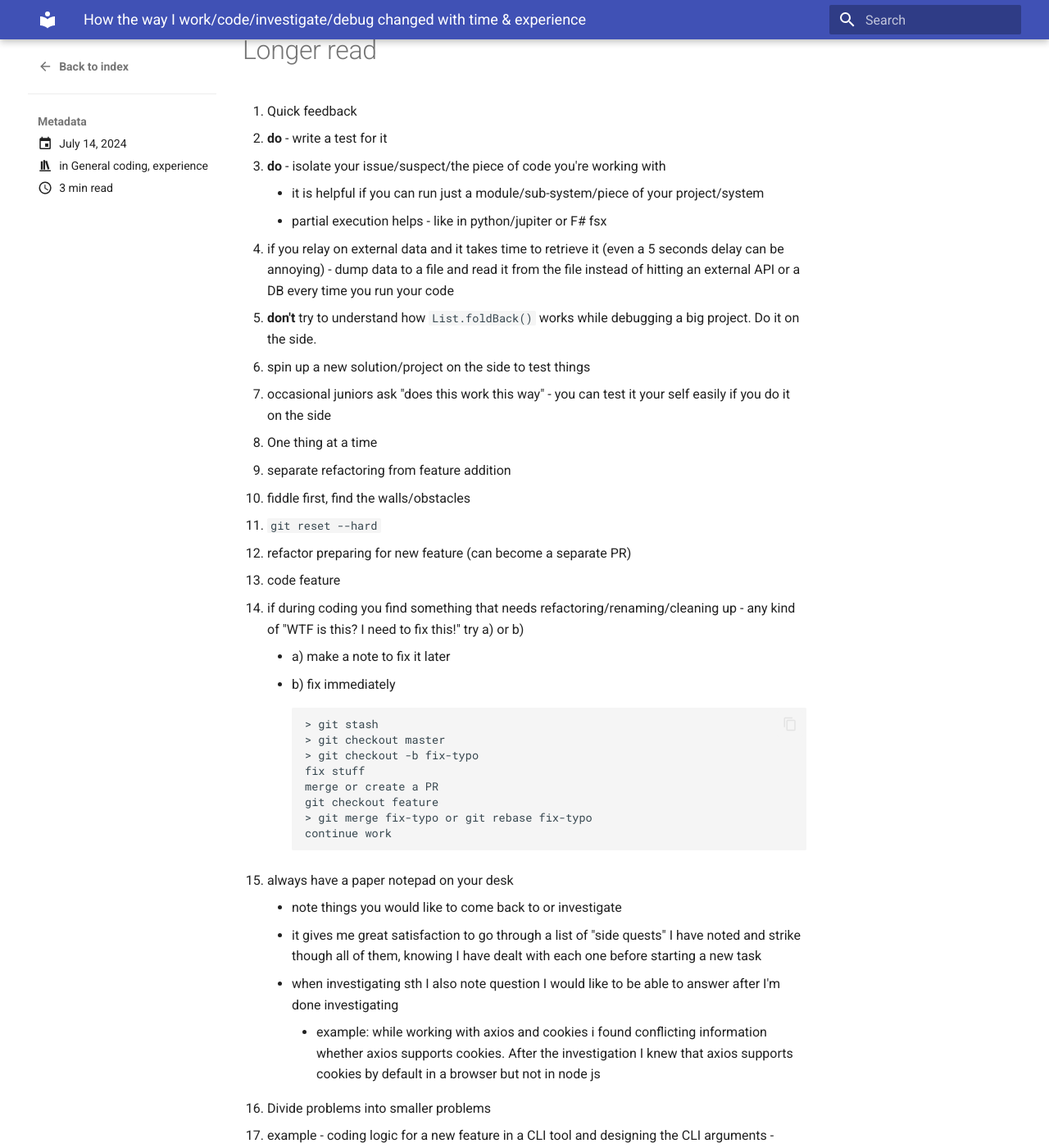
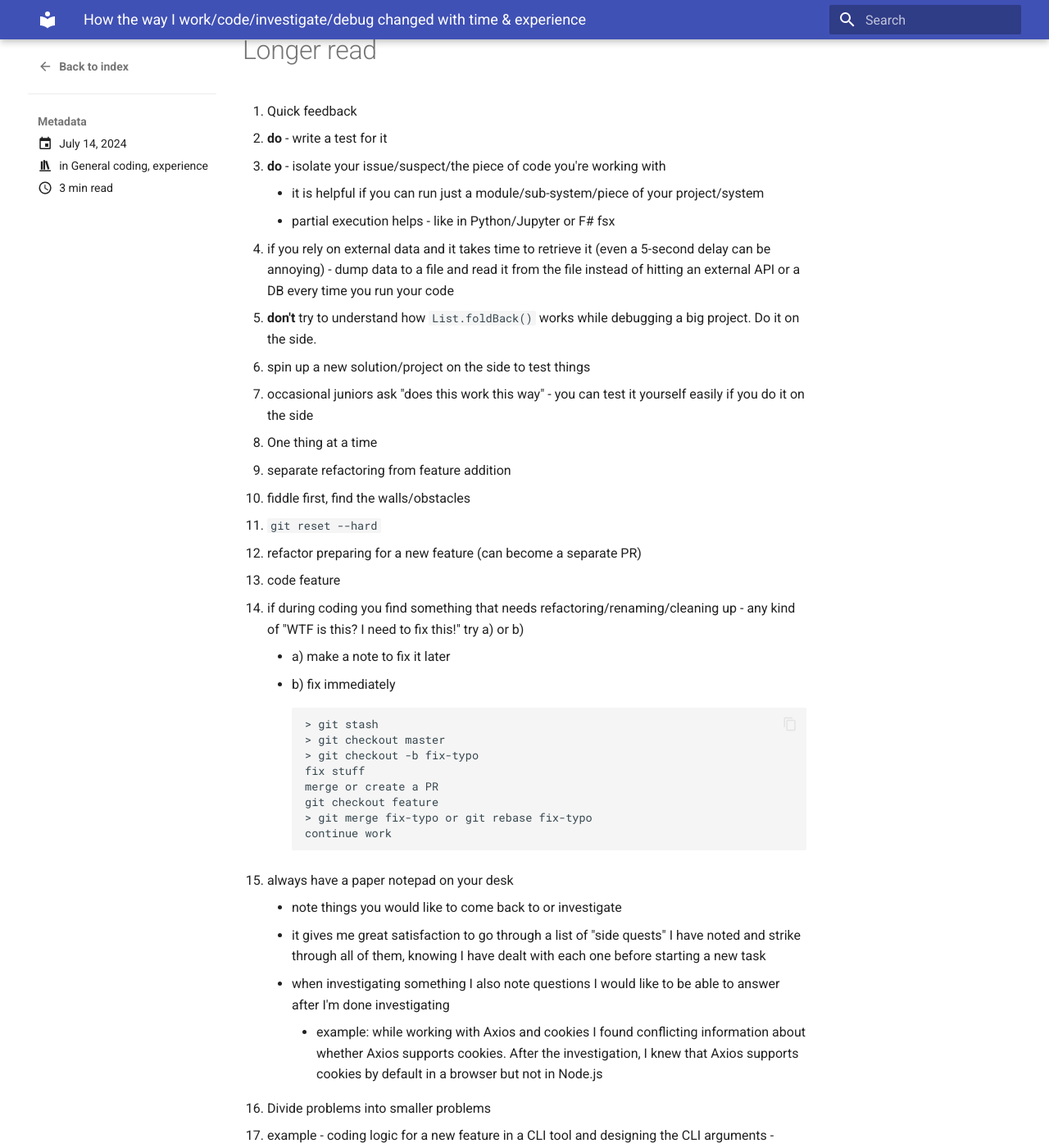
Before and after one commit to inwenis/blog, an MkDocs documentation site: the page built from docs/posts/post10.md, in a window 1280 px wide and 1400 px high, scrolled down 1649 px. Shown: the whole window at 82% size. Built offline with MkDocs 1.6.1 and Material for MkDocs 9.7.7, drawn with Linux system fonts in a browser that asks for light colours; some of the changed text lies outside the part shown.

Commit message:
chat gpt editor

````diff
--- a/docs/posts/post10.md
+++ b/docs/posts/post10.md
@@ -32,15 +32,15 @@
 
 You're working with code that talks to a remote API, you want to test different API calls to the remote API.
 
-__don't__ - change API parameters in code and run the project each time you test sth. It takes too long.
+__don't__ - change API parameters in code and run the project each time you test something. It takes too long.
 
-__do__ - write a piece of code to send a HTTP request, fiddle with this code
+__do__ - write a piece of code to send an HTTP request, fiddle with this code
 
-__do__ - intercept request with `fiddler`/`postman`/other interceptor and reissue requests with different parameters
+__do__ - intercept request with `Fiddler`/`Postman`/other interceptor and reissue requests with different parameters
 
 ---
 ## Example
-Something fails in CI pipeline.
+Something fails in the CI pipeline.
 
 __don't__ - make a change, commit, wait for remote CI to trigger, see result
 
@@ -54,17 +54,17 @@
    - __do__ - write a test for it
    - __do__ - isolate your issue/suspect/the piece of code you're working with
       - it is helpful if you can run just a module/sub-system/piece of your project/system
-      - partial execution helps - like in python/jupiter or F# fsx
-   - if you relay on external data and it takes time to retrieve it (even a 5 seconds delay can be annoying) - dump data to a file and read it from the file instead of hitting an external API or a DB every time you run your code
+      - partial execution helps - like in Python/Jupyter or F# fsx
+   - if you rely on external data and it takes time to retrieve it (even a 5-second delay can be annoying) - dump data to a file and read it from the file instead of hitting an external API or a DB every time you run your code
    - __don't__ try to understand how `List.foldBack()` works while debugging a big project. Do it on the side.
    - spin up a new solution/project on the side to test things
-   - occasional juniors ask "does this work this way" - you can test it your self easily if you do it on the side
+   - occasional juniors ask "does this work this way" - you can test it yourself easily if you do it on the side
 
 2. One thing at a time
    - separate refactoring from feature addition
    - fiddle first, find the walls/obstacles
    - `git reset --hard`
-   - refactor preparing for new feature (can become a separate PR)
+   - refactor preparing for a new feature (can become a separate PR)
    - code feature
    - if during coding you find something that needs refactoring/renaming/cleaning up - any kind of "WTF is this? I need to fix this!" try a) or b)
       - a) make a note to fix it later
@@ -81,16 +81,16 @@
         ```
    - always have a paper notepad on your desk
       - note things you would like to come back to or investigate
-      - it gives me great satisfaction to go through a list of "side quests" I have noted and strike though all of them, knowing I have dealt with each one before starting a new task
-      - when investigating sth I also note question I would like to be able to answer after I'm done investigating
-         - example: while working with axios and cookies i found conflicting information whether axios supports cookies. After the investigation I knew that axios supports cookies by default in a browser but not in node js
+      - it gives me great satisfaction to go through a list of "side quests" I have noted and strike through all of them, knowing I have dealt with each one before starting a new task
+      - when investigating something I also note questions I would like to be able to answer after I'm done investigating
+         - example: while working with Axios and cookies I found conflicting information about whether Axios supports cookies. After the investigation, I knew that Axios supports cookies by default in a browser but not in Node.js
 
 3. Divide problems into smaller problems
    - example - coding logic for a new feature in a CLI tool and designing the CLI arguments - these can be 2 sub-tasks
 
 
 # Big bang vs baby steps
-The old me often ended up doing the __big bang__. Rewriting large chunks of code at once. Starting things from scratch. Working for hours or days with a code base that can't even compile.
+The old me often ended up doing the __big bang__. Rewriting large chunks of code at once. Starting things from scratch. Working for hours or days with a codebase that can't even compile.
 
 Downsides
    - for a long time the project doesn't even compile, I lose motivation, I feel like I'm walking in the dark, I don't see errors for a long time
@@ -99,6 +99,6 @@
 
 The new me prefers __baby steps__
 
-Fiddle with the code knowing I'll `git reset --hard`. Try renaming some stuff - helps me understand the codebase better. Try out different things and abandon them. At this point I usually get an idea/feeling of what needs to be done. Plan few smaller refactorings. After them I am usually closer to the solution and am able to code it without a big bang.
+Fiddle with the code knowing I'll `git reset --hard`. Try renaming some stuff - helps me understand the codebase better. Try out different things and abandon them. At this point, I usually get an idea/feeling of what needs to be done. Plan a few smaller refactorings. After them, I am usually closer to the solution and am able to code it without a big bang.
 
 <iframe width="560" height="315" src="https://www.youtube.com/embed/_Z_3iB-XDWc?si=qbQHD4c9X0GvLpA7" title="YouTube video player" frameborder="0" allow="accelerometer; autoplay; clipboard-write; encrypted-media; gyroscope; picture-in-picture; web-share" referrerpolicy="strict-origin-when-cross-origin" allowfullscreen></iframe>
````
